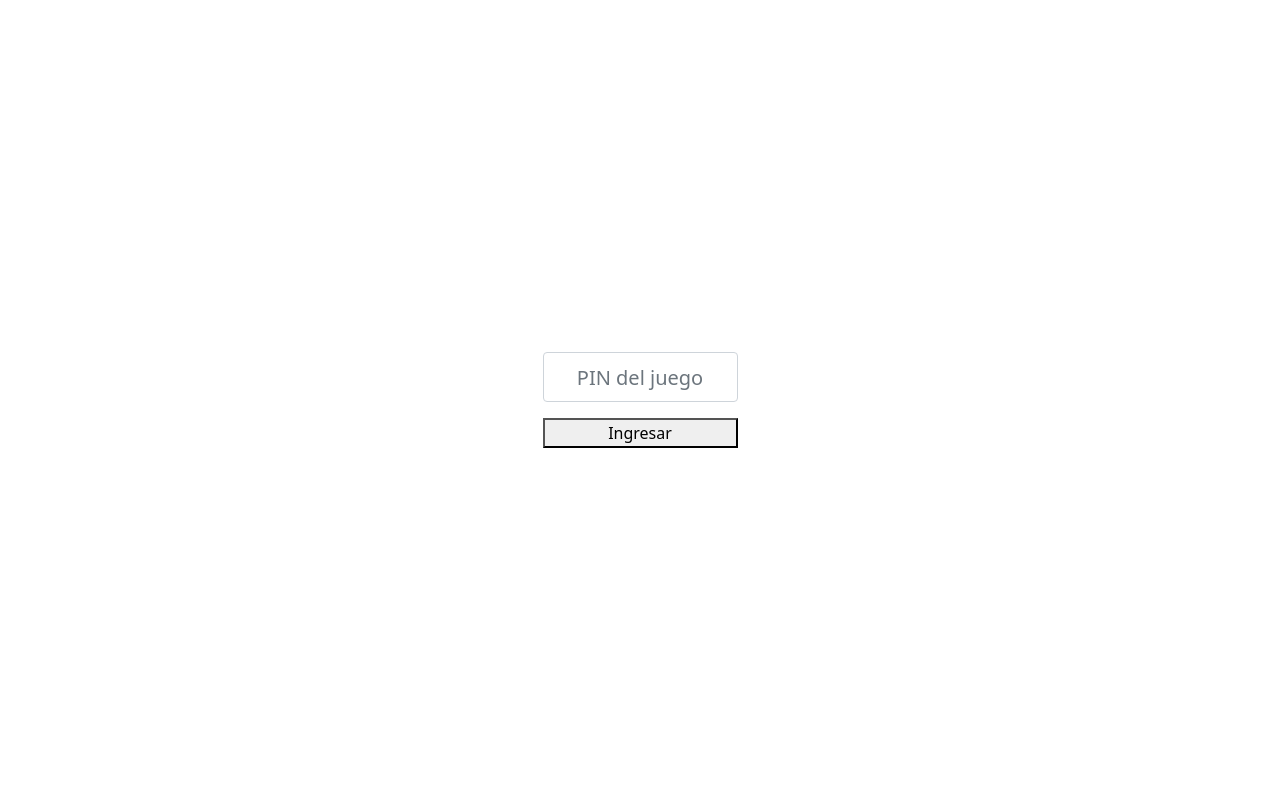
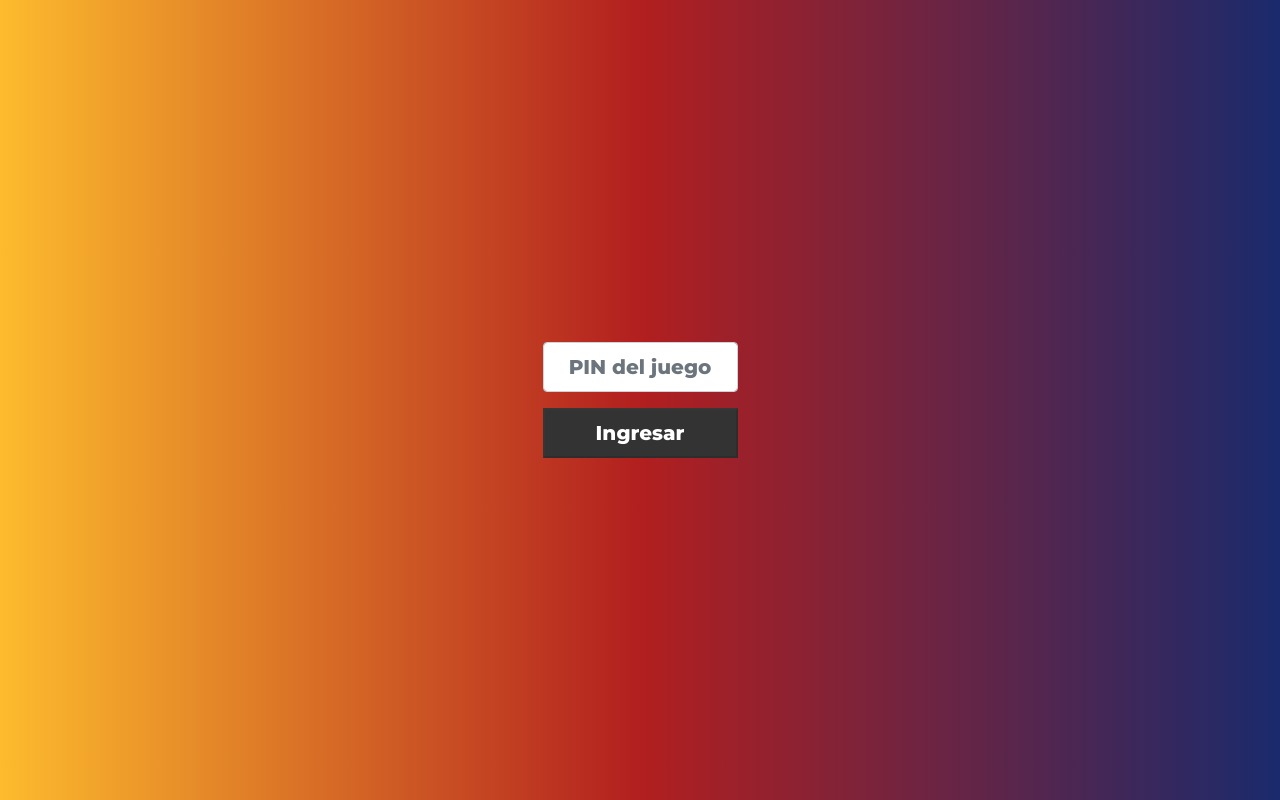
Before and after one commit to lorenzofj/learning-angular, an Angular app in the folder learning/: page / in a window 1280 px wide. Built offline with nearby package versions, Linux system fonts and the light colour scheme.

Commit message:
ui gradients y google fonts

```diff
--- a/learning/src/app/components/inicio/inicio.component.css
+++ b/learning/src/app/components/inicio/inicio.component.css
@@ -3,6 +3,7 @@
     text-align: center;
     height: 3.125rem;
     font-size: 1.25rem;
+    font-family: 'Montserrat', sans-serif;
 }
 
 .btn-ingresar{
--- a/learning/src/app/components/inicio/inicio.component.html
+++ b/learning/src/app/components/inicio/inicio.component.html
@@ -1,4 +1,4 @@
 <div class="contenedor">
     <input type="text" class="form-control input-ingresar mb-3" placeholder="PIN del juego">
-    <button class="btn-ingresar">Ingresar</button>
+    <button class="btn-ingresar btn-principal">Ingresar</button>
 </div>
--- a/learning/src/index.html
+++ b/learning/src/index.html
@@ -6,6 +6,7 @@
   <base href="/">
   <meta name="viewport" content="width=device-width, initial-scale=1">
   <link rel="icon" type="image/x-icon" href="favicon.ico">
+  <link href="https://fonts.googleapis.com/css2?family=Montserrat:wght@800&display=swap" rel="stylesheet">
 </head>
 <body>
   <app-root></app-root>
--- a/learning/src/styles.css
+++ b/learning/src/styles.css
@@ -1 +1,15 @@
 /* You can add global styles to this file, and also import other style files */
+body{
+    background: #1a2a6c;  /* fallback for old browsers */
+    background: -webkit-linear-gradient(to right, #fdbb2d, #b21f1f, #1a2a6c);  /* Chrome 10-25, Safari 5.1-6 */
+    background: linear-gradient(to right, #fdbb2d, #b21f1f, #1a2a6c); /* W3C, IE 10+/ Edge, Firefox 16+, Chrome 26+, Opera 12+, Safari 7+ */
+}
+
+.btn-principal{
+    height: 3.125rem;
+    background-color: rgb(51, 51, 51);
+    border-color: rgba(0, 0, 0, 0.1);
+    color: white;
+    font-size: 20px;
+    font-family: 'Montserrat', sans-serif;
+}
```
